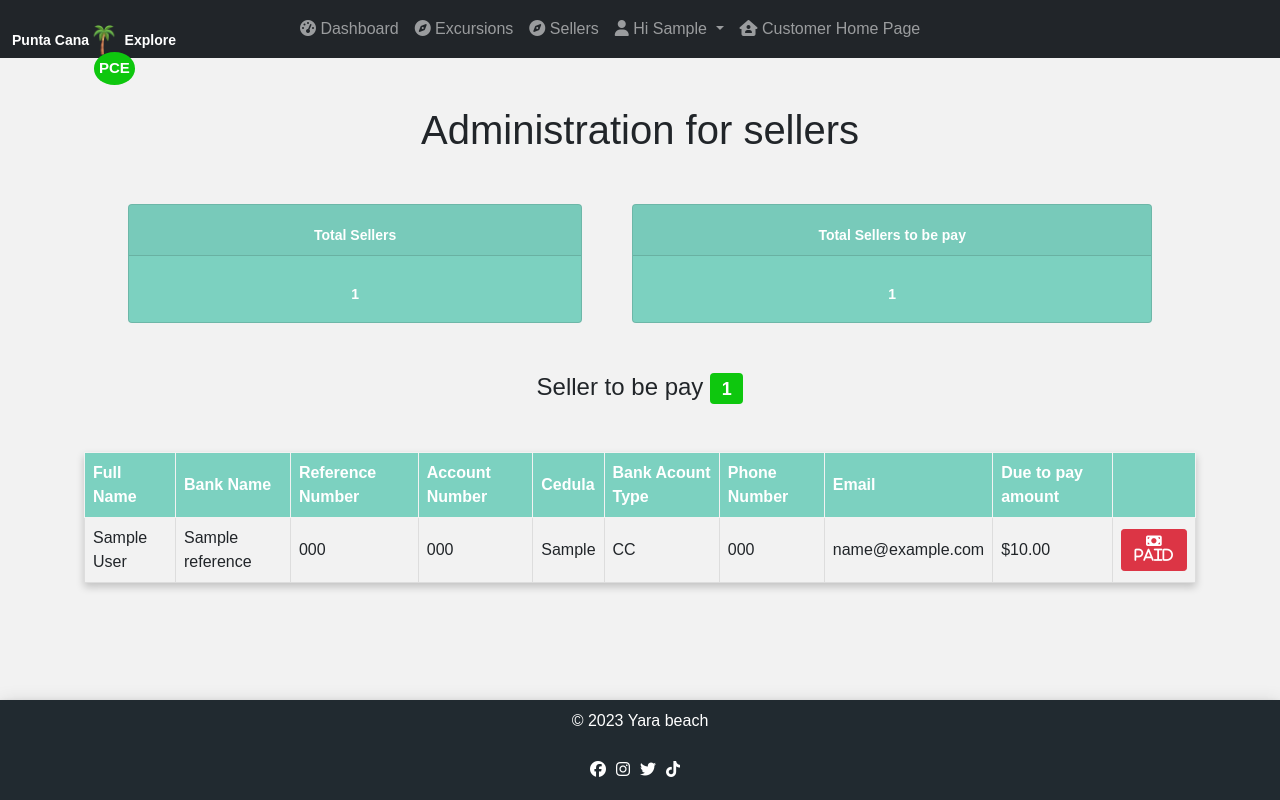
After one commit to Gersondelacruzdeveloper/yara-beach, a Django app: page /administrator/seller in a window 1280 px wide. The commit adds this page. Run offline with Django 4.2, Linux system fonts and the light colour scheme; a user stored in the database is signed in; tables that the repository leaves empty hold one stand-in row (values such as "Sample post"); parts of the project's set-up code (start-up, migrations or seed data) failed here and were passed over; some libraries are stand-ins or nearby versions.

Commit message:
Add page for sellers and style it

```diff
--- a/administrator/urls.py
+++ b/administrator/urls.py
@@ -15,4 +15,7 @@ urlpatterns = [
     path('edit_rental/<int:pk>', views.edit_rentals, name="edit_rental"),
     path('delete_rentals_photo/<int:pk>', views.delete_rentals_photos, name="delete_rentals_photo"),
     path('delete_rental/<int:pk>', views.delete_rentals, name="delete_rental"),
+    path('seller', views.administrator_seller, name="seller"),
+    path('paid_seller/<int:pk>', views.paid_seller, name="paid_seller"),
+    path('seller_due_zero/<int:pk>', views.seller_due_zero, name="seller_due_zero"),
 ]
--- a/administrator/views.py
+++ b/administrator/views.py
@@ -1,6 +1,6 @@
 from django.shortcuts import render, redirect
 from django.contrib.auth.models import User
-from excursions.models import Excursions, Photos
+from excursions.models import Excursions, Photos, Reference
 from rentals.models import Rentals
 from rentals.models import Photos as Rental_photos
 from .forms import ExcursionForm, ExcursionFormPhotos, RentalForm, RentalFormPhotos
@@ -62,6 +62,37 @@ def administrator(request):
                }
 
     return render(request, 'administrator/administrator.html', context)
+
+
+@login_required(login_url='/accounts/login/')
+def administrator_seller(request):
+    if not request.user.is_superuser:
+        messages.error(
+            request, 'You do not have persmision to access that page')
+        return redirect('home')
+    all_sellers = Reference.objects.all()
+    sellers_to_be_pay = Reference.objects.filter(due_to_pay_amount__gt=0)
+
+    context = {'all_sellers': all_sellers, 'sellers_to_be_pay': sellers_to_be_pay}
+    return render(request, 'administrator/seller.html', context)
+
+@login_required(login_url='/accounts/login/')
+def paid_seller(request, pk):
+    seller = Reference.objects.get(id=pk)
+    seller_name = seller.full_name
+    Seller_reference =seller.reference_number
+    seller_du_amount = seller.due_to_pay_amount
+    context = {'pk': pk, 'seller_name': seller_name, 'Seller_reference':Seller_reference, 'seller_du_amount':seller_du_amount}
+    return render(request, 'administrator/excursions/seller_comfirm.html', context)
+
+# Make the seller du amount back to 0
+@login_required(login_url='/accounts/login/')
+def seller_due_zero(request, pk):
+    seller = Reference.objects.get(id=pk)
+    if request.method == "POST":
+        seller.due_to_pay_amount = 0.00
+        seller.save()
+        return redirect('seller')
 
 
 # Query all rentals for admin
--- a/static/css/style.css
+++ b/static/css/style.css
@@ -237,6 +237,13 @@ bottom: 10%;
 .card-admin-wrapper {
     display: grid;
     grid-template-columns: auto auto auto;
+    grid-column-gap: 50px;
+    width: 80%;
+    margin: 50px auto;
+}
+.card-admin-wrapper_seller{
+    display: grid;
+    grid-template-columns: auto auto ;
     grid-column-gap: 50px;
     width: 80%;
     margin: 50px auto;
--- a/templates/administrator/administrator_base.html
+++ b/templates/administrator/administrator_base.html
@@ -60,6 +60,10 @@
                     <li class="nav-item">
                         <a class="nav-link" href="{% url 'admin-excursion' %}"> <i class="fa-solid fa-compass"></i>
                             Excursions</a>
+                    </li>
+                    <li class="nav-item">
+                        <a class="nav-link" href="{% url 'seller' %}"> <i class="fa-solid fa-compass"></i>
+                            Sellers</a>
                     </li>
                     <!-- <li class="nav-item">
                         <a class="nav-link" href="{% url 'admin-rental' %}"><i class="fa-solid fa-bed"></i>
--- /dev/null
+++ b/templates/administrator/seller.html
@@ -0,0 +1,77 @@
+{% extends 'administrator/administrator_base.html' %}
+{% load static %}
+
+{% block content %}
+
+<!-- header and card section -->
+<section>
+    <h1 class="text-center mt-5">Administration for sellers</h1>
+    <div class="card-admin-wrapper_seller">
+        <!-- show Total Users -->
+        <div class="card text-center color-user">
+            <div class="card-header">
+                <h5 class="card-title text-white">Total Sellers</h5>
+            </div>
+            <div class="card-body">
+                <h3 class="card-title text-white">{{all_sellers.count}}</h3>
+            </div>
+        </div>
+        <div class="card text-center color-user">
+            <div class="card-header">
+                <h5 class="card-title text-white">Total Sellers to be pay</h5>
+            </div>
+            <div class="card-body">
+                <h3 class="card-title text-white">{{sellers_to_be_pay.count}}</h3>
+            </div>
+        </div>
+    </div>
+</section>
+
+<div class="bookings_container">
+    <!--------------------------------------------------------- excursions sections -->
+    <div id="excursion_booking_section">
+        <!-- today excursions bookings admin -->
+        <h4 class="text-center mt-5">Seller to be pay <span
+                class="badge bg-site-color">{{sellers_to_be_pay.count}}</span></h4>
+        <div class="table_wrapper table-responsive">
+            <table class="data_table">
+                <tr>
+                    <th>Full Name</th>
+                    <th>Bank Name</th>
+                    <th>Reference Number</th>
+                    <th>Account Number</th>
+                    <th>Cedula</th>
+                    <th>Bank Acount Type</th>
+                    <th>Phone Number</th>
+                    <th>Email</th>
+                    <th>Due to pay amount</th>
+                    <th></th>
+                </tr>
+
+                {% for seller in sellers_to_be_pay %}
+                <tr>
+                    <td>{{seller.full_name}}</td>
+                    <td>{{seller.bank_name}}</td>
+                    <td>{{seller.reference_number}}</td>
+                    <td>{{seller.account_number}}</td>
+                    <td>{{seller.cedula}}</td>
+                    <td>{{seller.bank_acount_type}}</td>
+                    <td>{{seller.phone_number}}</td>
+                    <td>{{seller.email}}</td>
+                    <td>${{seller.due_to_pay_amount}}</td>
+                    <td><a href="{% url 'paid_seller' seller.pk %}"><button class="btn btn-sm btn-danger"><i class="fa-solid fa-money-bill">
+                            paid</i></button></a>
+                    </td>
+                </tr>
+                {% endfor %}
+            </table>
+        </div>
+
+        </div>
+
+
+
+
+</div>
+
+{% endblock content %}
```
Also changed, not shown: templates/administrator/excursions/seller_comfirm.html (added, +27 -0 lines), 1 other file.
